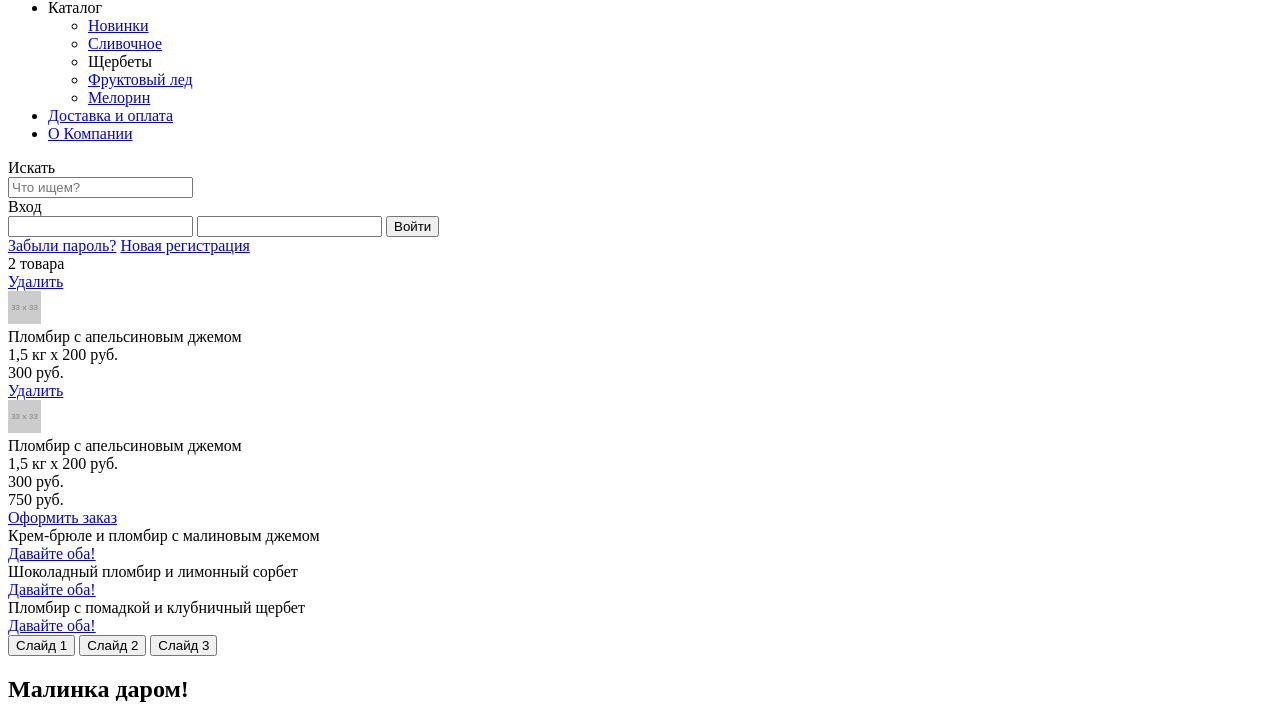
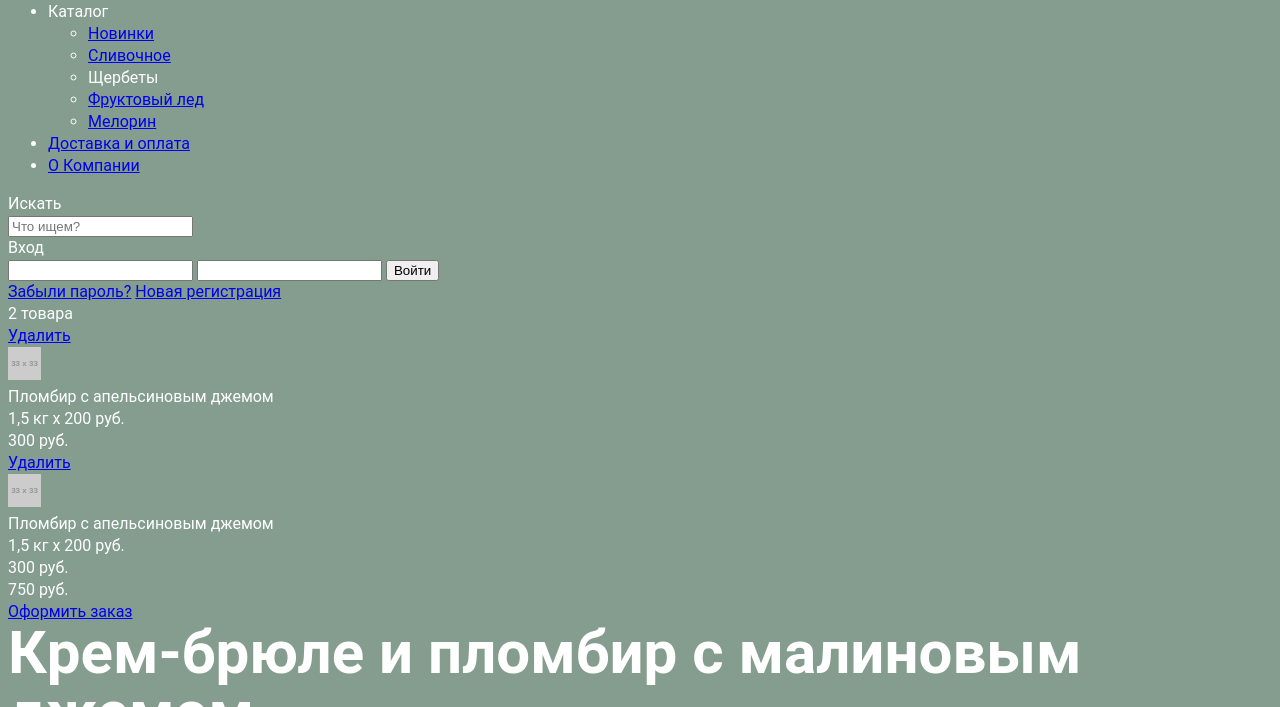
Before and after one commit to shchukin/170520-gllacy, a plain HTML site: page index.html in a window 1280 px wide. Shown: the part 93-800 px from the top of the page. Drawn offline with Linux system fonts and the light colour scheme; placeholder pictures from the web are drawn by us.

Commit message:
Add some typography styles

```diff
--- /dev/null
+++ b/css/style.css
@@ -0,0 +1,24 @@
+body {
+  background: #849d8f;
+  font: 16px/22px 'Roboto', sans-serif;
+  color: #fff;
+}
+
+
+.page-title {
+  font-weight: bold;
+  font-size: 35px;
+  line-height: 41px;
+}
+
+.slide__title {
+  font-weight: bold;
+  font-size: 60px;
+  line-height: 60px;
+}
+
+.topping__title {
+  font-weight: bold;
+  font-size: 35px;
+  line-height: 41px;
+}
--- a/index.html
+++ b/index.html
@@ -3,6 +3,7 @@
   <head>
     <meta charset="utf-8">
     <title>HTML Academy: Глейси</title>
+    <link href="css/style.css" rel="stylesheet">
   </head>
   <body>
 
```
Also changed, not shown: catalog.html (+1 -0 lines), 1 other file.
